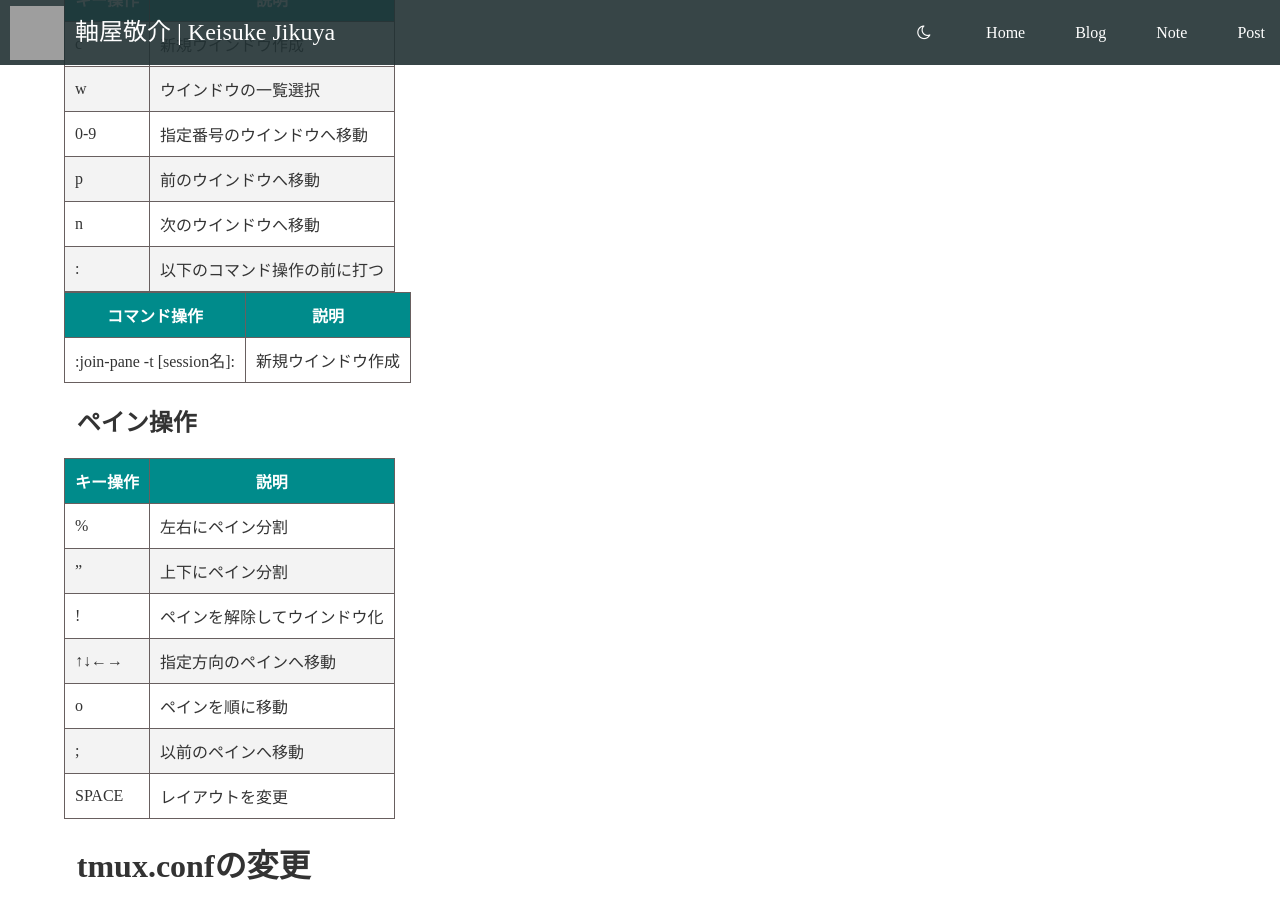
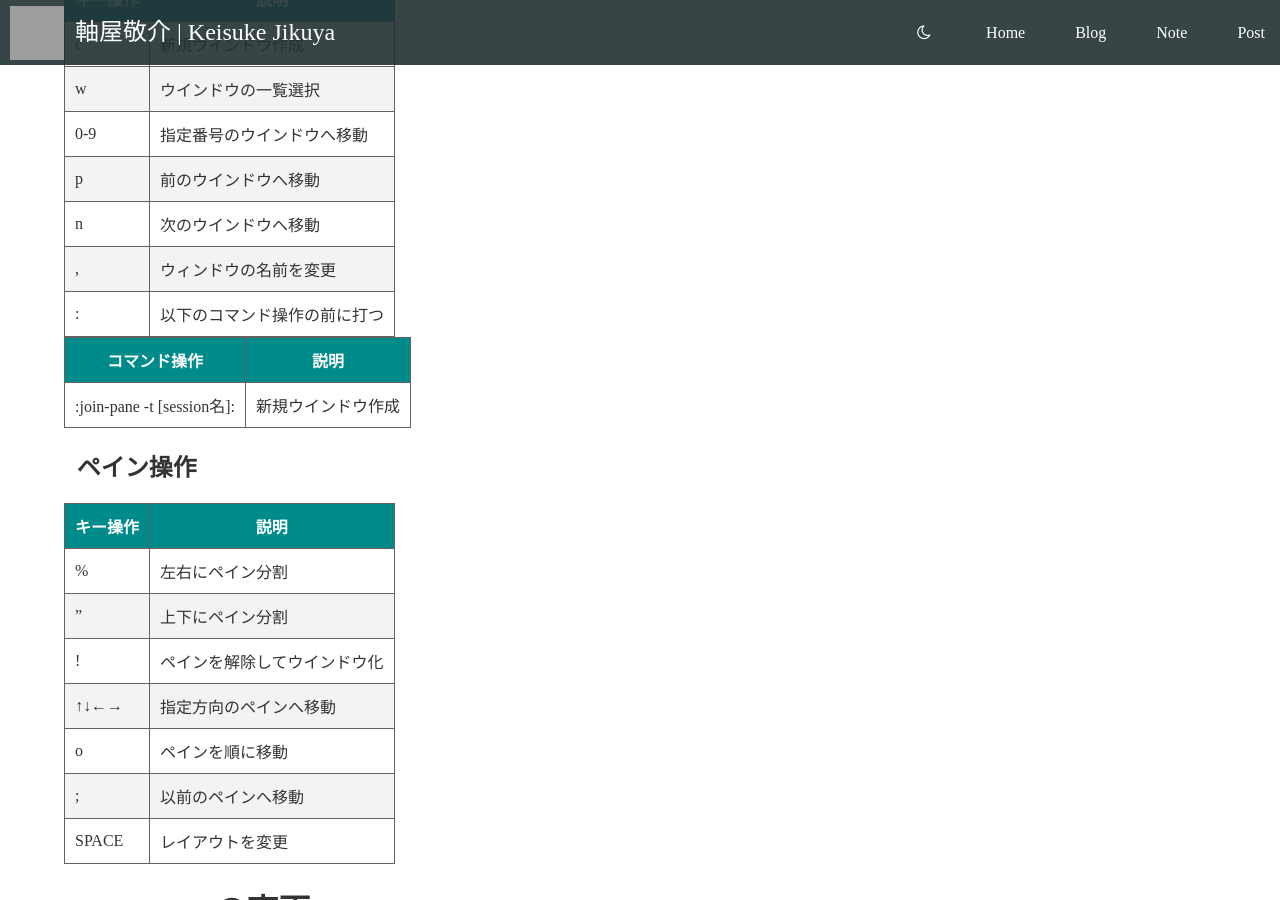
Before and after one commit to Absolute-Value/Portfolio, a Jekyll site: the page built from notes/tmux.md, in a window 1280 px wide and 900 px high, scrolled down 1970 px. Built offline with Jekyll 4.4.1, drawn with Linux system fonts in a browser that asks for light colours; nearby versions of some CDN libraries; the table of contents is made by our own code; grey boxes are pictures that could not be loaded.

Commit message:
tmux.mdを変更

```diff
--- a/notes/tmux.md
+++ b/notes/tmux.md
@@ -52,6 +52,7 @@ tmux a
 | 0-9 |  指定番号のウインドウへ移動|
 | p | 前のウインドウへ移動 |
 | n | 次のウインドウへ移動 |
+| , | ウィンドウの名前を変更 |
 | : | 以下のコマンド操作の前に打つ |
 
 | コマンド操作 | 説明 |
```
